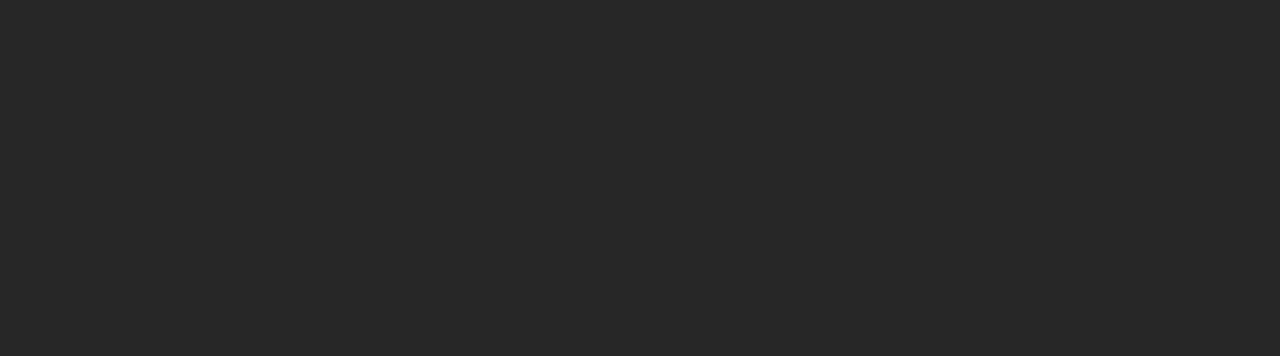
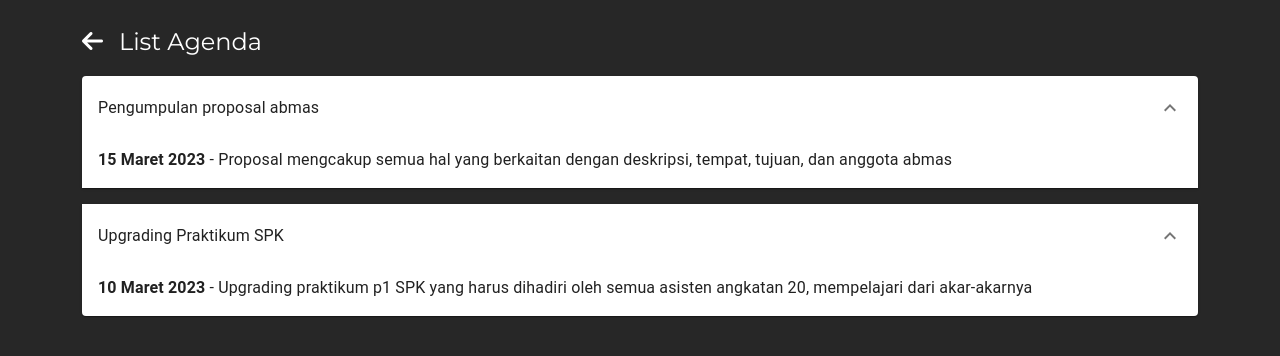
Before and after one commit to WhiteCat20/ecs-app, a React (Create React App) app: page /list-agenda in a window 1280 px wide. Before the commit this address had no page. Shown: the top 356 px of the page. Built offline with nearby package versions, Linux system fonts and the light colour scheme.

Commit message:
menambah list agenda,

```diff
--- a/src/App.jsx
+++ b/src/App.jsx
@@ -1,11 +1,13 @@
 import { BrowserRouter as Router, Routes, Route } from "react-router-dom";
 import AbsensiAgenda from "./components/Agenda/AbsensiAgenda";
 import BuatAgenda from "./components/Agenda/BuatAgenda";
+import ListAgenda from "./components/Agenda/ListAgenda";
 import { Form } from "./components/Form";
 import Main from "./components/Main";
 import AbsensiPiket from "./components/Piket/AbsensiPiket";
 import JadwalPiket from "./components/Piket/JadwalPiket";
 import "./Style.css";
+
 function App() {
   return (
     <Router>
@@ -17,6 +19,7 @@
           <Route path="/absensi-piket" element={<AbsensiPiket />} />
           <Route path="/buat-agenda" element={<BuatAgenda />} />
           <Route path="/absensi-agenda" element={<AbsensiAgenda />} />
+          <Route path="/list-agenda" element={<ListAgenda />} />
         </Routes>
       </div>
     </Router>
--- a/src/components/Agenda/AbsensiAgenda.jsx
+++ b/src/components/Agenda/AbsensiAgenda.jsx
@@ -25,7 +25,7 @@
             <Form.Label>Kode Absensi</Form.Label>
             <Form.Control placeholder="Contoh : 696969" type="text" />
           </Form.Group>
-          <div style={{ display: "flex", justifyContent: "center" }}>
+          <div style={{ display: "flex", justifyContent: "end" }}>
             <button style={style.buttonSubmit}>Submit</button>
           </div>
         </Form>
--- a/src/components/Agenda/BuatAgenda.jsx
+++ b/src/components/Agenda/BuatAgenda.jsx
@@ -1,6 +1,7 @@
 import React, { useState } from "react";
 import HeaderChild from "../Template/HeaderChild";
 import Form from "react-bootstrap/Form";
+import { FloatingLabel } from "react-bootstrap";
 
 const BuatAgenda = () => {
   return (
@@ -19,7 +20,16 @@
               placeholder="Contoh : 11 September 2001"
             />
           </Form.Group>
-          <div style={{ display: "flex", justifyContent: "center" }}>
+          <Form.Label>Deskripsi Agenda</Form.Label>
+          <FloatingLabel
+            controlId="floatingTextarea"
+            style={{ color: "#000", }}
+            label="Silahkan diisi"
+            className="mb-3"
+          >
+            <Form.Control as="textarea" style={{ height:"100px" }} />
+          </FloatingLabel>
+          <div style={{ display: "flex", justifyContent: "end" }}>
             <button style={style.buttonSubmit}>Submit</button>
           </div>
         </Form>
--- /dev/null
+++ b/src/components/Agenda/ListAgenda.jsx
@@ -0,0 +1,40 @@
+import React from "react";
+import HeaderChild from "../Template/HeaderChild";
+import Accordion from "@mui/material/Accordion";
+import AccordionSummary from "@mui/material/AccordionSummary";
+import AccordionDetails from "@mui/material/AccordionDetails";
+import Typography from "@mui/material/Typography";
+import ExpandMoreIcon from "@mui/icons-material/ExpandMore";
+import agendas from "./agenda";
+
+const ListAgenda = () => {
+  return (
+    <div>
+      <HeaderChild headerName="List Agenda" />
+      <div className="container" style={{ width: "90%" }}>
+        <div>
+          {agendas.map((agenda) => {
+            return (
+              <Accordion expanded={true}>
+                <AccordionSummary
+                  expandIcon={<ExpandMoreIcon />}
+                  aria-controls="panel1a-content"
+                  id="panel1a-header"
+                >
+                  <Typography>{agenda.judul}</Typography>
+                </AccordionSummary>
+                <AccordionDetails>
+                  <Typography>
+                    <b>{agenda.tanggal}</b> - {agenda.deskripsi}
+                  </Typography>
+                </AccordionDetails>
+              </Accordion>
+            );
+          })}
+        </div>
+      </div>
+    </div>
+  );
+};
+
+export default ListAgenda;
--- /dev/null
+++ b/src/components/Agenda/agenda.js
@@ -0,0 +1,16 @@
+const agendas = [
+  {
+    judul: "Pengumpulan proposal abmas",
+    tanggal: "15 Maret 2023",
+    deskripsi:
+      "Proposal mengcakup semua hal yang berkaitan dengan deskripsi, tempat, tujuan, dan anggota abmas",
+  },
+  {
+    judul: "Upgrading Praktikum SPK",
+    tanggal: "10 Maret 2023",
+    deskripsi:
+      "Upgrading praktikum p1 SPK yang harus dihadiri oleh semua asisten angkatan 20, mempelajari dari akar-akarnya",
+  },
+];
+
+export default agendas;
--- a/src/components/Announcement.jsx
+++ b/src/components/Announcement.jsx
@@ -13,7 +13,7 @@
           fontFamily: "Montserrat",
         }}
         id="Announcement"
-        onClick={(event) => (window.location.href = "/form")}
+        onClick={(event) => (window.location.href = "/list-agenda")}
       >
         <div className="p-3">
           <h1>Agenda Terdekat</h1>
--- a/src/components/Main.jsx
+++ b/src/components/Main.jsx
@@ -15,24 +15,14 @@
       icon: "fa-regular fa-pen-to-square",
       href: "/absensi-piket",
     },
-    {
-      desc: "Buat Agenda",
-      icon: "fa-solid fa-gear",
-      href: "/buat-agenda",
-    },
+    { desc: "Buat Agenda", icon: "fa-solid fa-gear", href: "/buat-agenda" },
     {
       desc: "Absensi Agenda",
       icon: "fa-solid fa-check",
       href: "/absensi-agenda",
     },
-    {
-      desc: "List Harga",
-      icon: "fa-solid fa-money-check-dollar",
-    },
-    {
-      desc: "Peminjaman",
-      icon: "fa-solid fa-list-check",
-    },
+    { desc: "List Harga", icon: "fa-solid fa-money-check-dollar" },
+    { desc: "Peminjaman", icon: "fa-solid fa-list-check" },
   ];
   return (
     <Fragment>
@@ -44,7 +34,7 @@
             display: "flex",
             justifyContent: "center",
             flexFlow: "wrap",
-            gap: "20px",
+            gap: "10px",
           }}
         >
           {cardNavData.map((card, i) => {
--- a/src/components/Piket/AbsensiPiket.jsx
+++ b/src/components/Piket/AbsensiPiket.jsx
@@ -51,7 +51,7 @@
             <Form.Label>Upload dokumentasi piket</Form.Label>
             <Form.Control type="file" />
           </Form.Group>
-          <div style={{ display: "flex", justifyContent: "center" }}>
+          <div style={{ display: "flex", justifyContent: "end" }}>
             <button style={style.buttonSubmit}>Submit</button>
           </div>
         </Form>
```
Also changed, not shown: package.json (+7 -0 lines), 2 other files (tests, documents, lock files or other folders).
